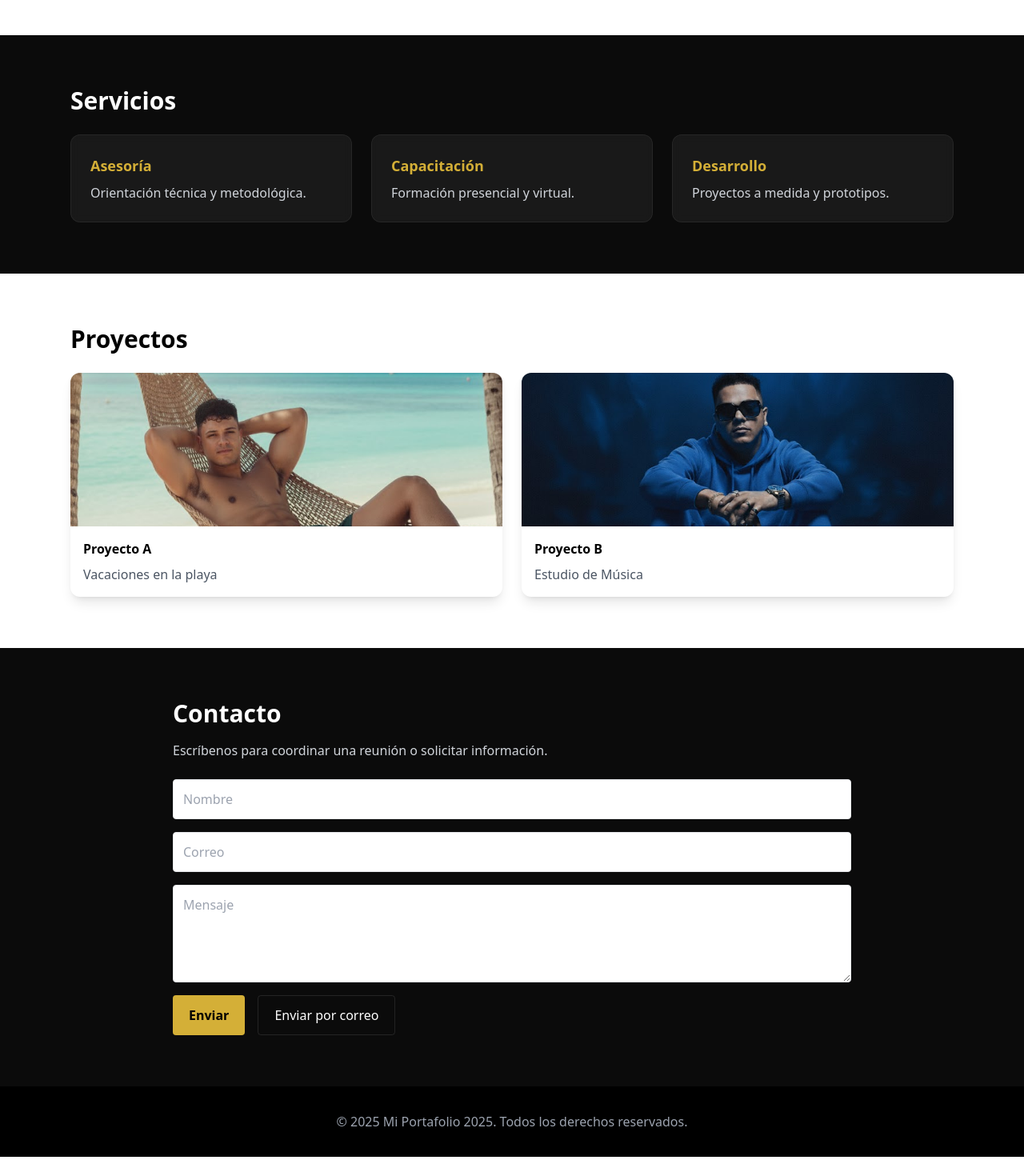
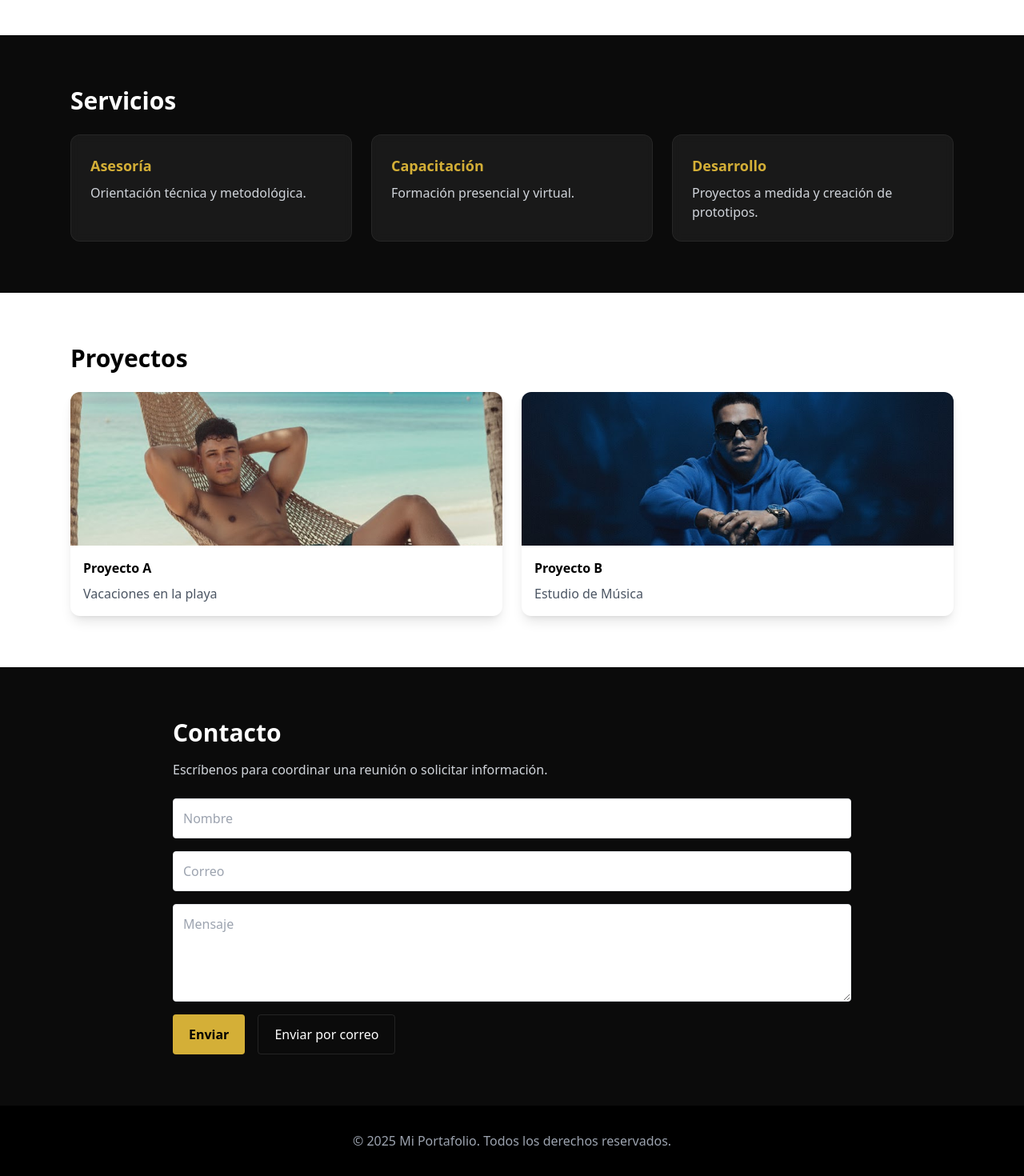
Before and after one commit to Sectorkmilo/portafolio_react_premium, a React (Vite) app: page / in a window 1280 px wide. Shown: the part 1322-2792 px from the top of the page at 80% size. Before the commit the page ends 2768 px from the top, so only its background shows below. Built offline with nearby package versions, Linux system fonts and the light colour scheme.

Commit message:
Como usuario me interesa ver los servicios. Quiero mostrar una lista de los servicios que doy con una breve descripción para información del visitante.

```diff
--- a/src/components/Contact.jsx
+++ b/src/components/Contact.jsx
@@ -11,7 +11,7 @@ export default function Contact(){
           <textarea className="p-3 rounded bg-white/6 border border-white/6 text-white" rows="4" placeholder="Mensaje"></textarea>
           <div className="flex gap-4">
             <button type="button" className="px-5 py-3 bg-brand-gold text-black rounded font-semibold">Enviar</button>
-            <a href="mailto:tu@correo.com" className="px-5 py-3 border rounded border-white/10">Enviar por correo</a>
+            <a href="mailto:camilo892009@gmail.com" className="px-5 py-3 border rounded border-white/10">Enviar por correo</a>
           </div>
         </form>
       </div>
--- a/src/components/Footer.jsx
+++ b/src/components/Footer.jsx
@@ -2,7 +2,7 @@ export default function Footer(){
   return (
     <footer className="py-8 bg-black text-gray-400">
       <div className="max-w-6xl mx-auto px-6 text-center">
-        <div>© {new Date().getFullYear()} Mi Portafolio 2025. Todos los derechos reservados.</div>
+        <div>© {new Date().getFullYear()} Mi Portafolio. Todos los derechos reservados.</div>
       </div>
     </footer>
   );
--- a/src/components/Services.jsx
+++ b/src/components/Services.jsx
@@ -2,7 +2,7 @@ export default function Services(){
   const items = [
     {title: "Asesoría", desc: "Orientación técnica y metodológica."},
     {title: "Capacitación", desc: "Formación presencial y virtual."},
-    {title: "Desarrollo", desc: "Proyectos a medida y prototipos."}
+    {title: "Desarrollo", desc: "Proyectos a medida y creación de prototipos."}
   ];
   return (
     <section id="services" className="py-16 bg-[#0b0b0b] text-white">
```
